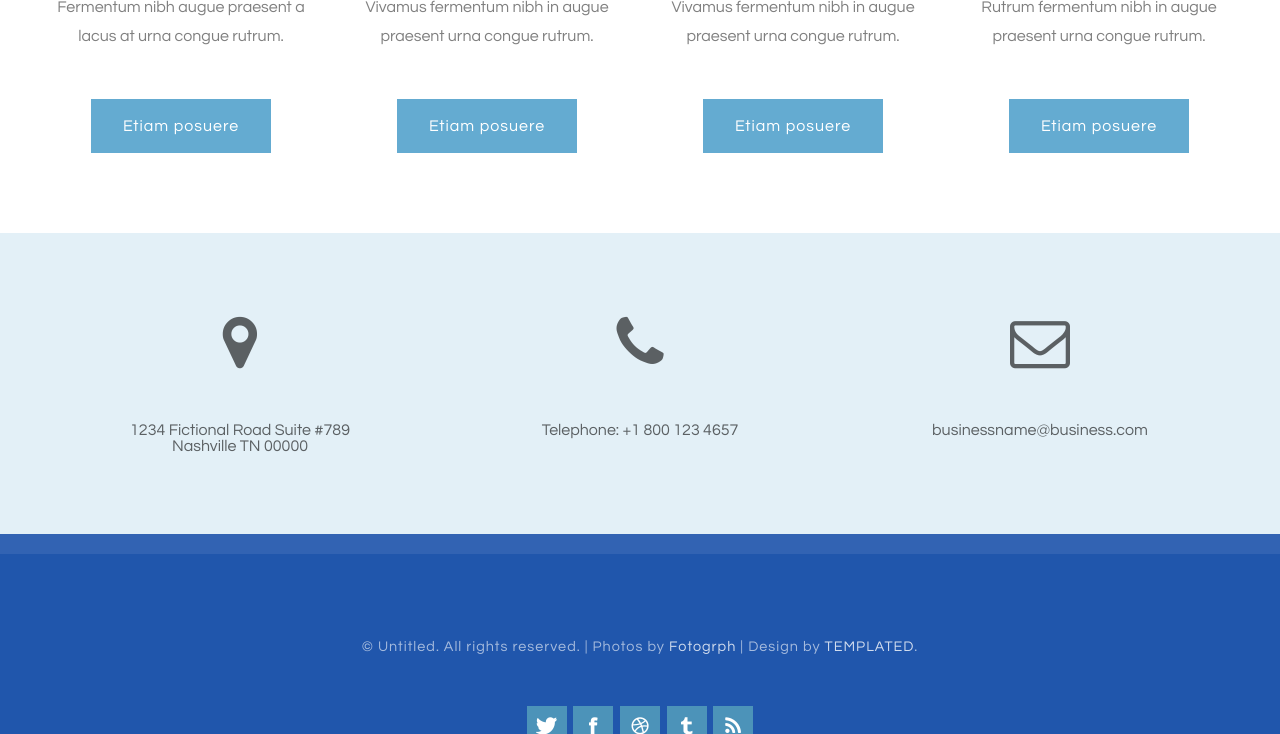
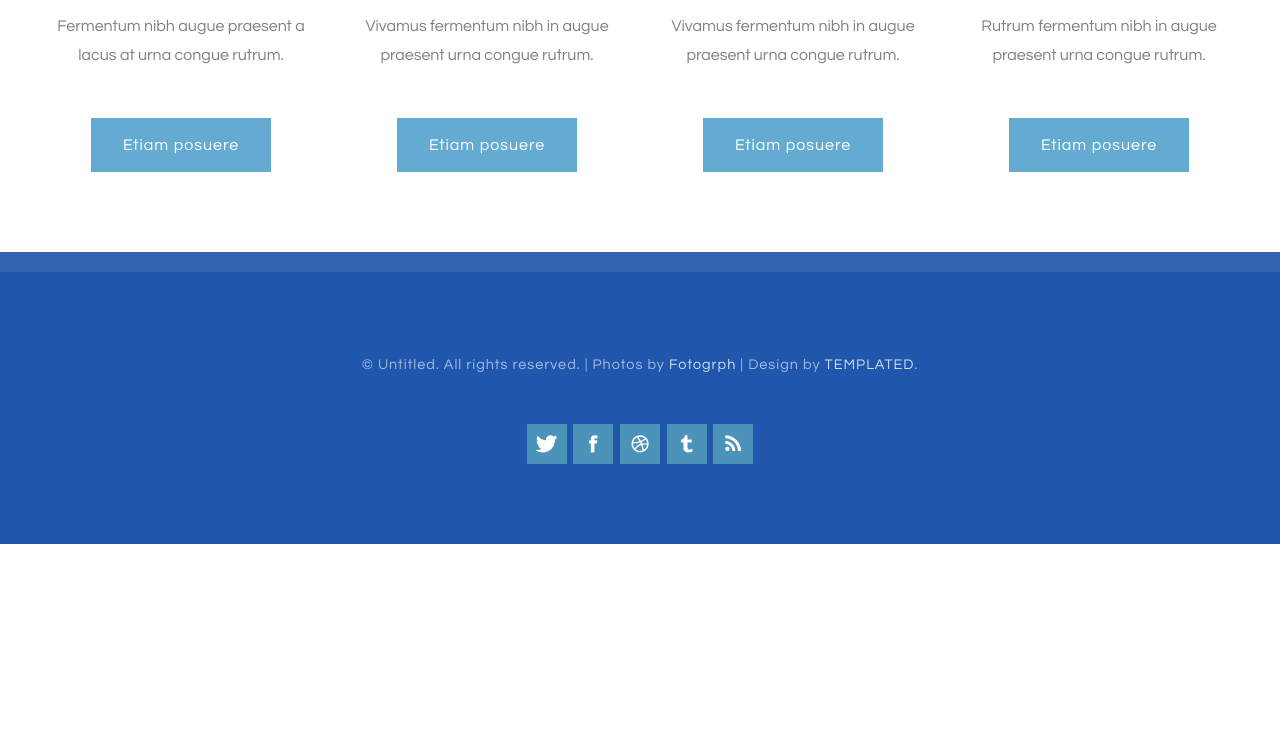
Before and after one commit to gsdhaval/test, a PHP site: page / in a window 1280 px wide. Shown: the part 1913-2647 px from the top of the page. After the commit the page ends 2457 px from the top, so only its background shows below. Run offline with PHP 8.4, Linux system fonts and the light colour scheme.

Commit message:
Change in index page

```diff
--- a/default.css
+++ b/default.css
@@ -752,3 +752,8 @@
 		text-align: center;
 		color: #FFFFFF;
 	}
+
+	.wc-head
+	{
+		color: white;
+	}
--- a/index.html
+++ b/index.html
@@ -27,8 +27,10 @@ Released   : 20140322
 <div id="header-wrapper">
 	<div id="header" class="container">
 		<div id="logo">
-			<!-- <span class="icon icon-cog"></span> -->
-			<h1><a href="#">Experince The World Adventure</a></h1>
+			<!-- <span class="icon icon-cog"></span>
+			<h1><a href="#">Experince The World Adventure</a></h1>-->
+			<h3 class="wc-head">Welcome to the</h3>
+			<h1 class="wc-head">World of the Design</h1>
 		</div>
 		<div id="menu">
 			<ul>
@@ -98,25 +100,6 @@ Released   : 20140322
 		</div>
 	</div>
 </div>
-<div id="footer">
-	<div class="container">
-		<div class="fbox1">
-		<span class="icon icon-map-marker"></span>
-			<span>1234 Fictional Road Suite #789
-			<br />Nashville TN 00000</span>
-		</div>
-		<div class="fbox1">
-			<span class="icon icon-phone"></span>
-			<span>
-				Telephone: +1 800 123 4657
-			</span>
-		</div>
-		<div class="fbox1">
-			<span class="icon icon-envelope"></span>
-			<span>businessname@business.com</span>
-		</div>
-	</div>
-</div>
 <div id="copyright">
 	<p>&copy; Untitled. All rights reserved. | Photos by <a href="http://fotogrph.com/">Fotogrph</a> | Design by <a href="http://templated.co" rel="nofollow">TEMPLATED</a>.</p>
 	<ul class="contact">
```
Also changed, not shown: images/all_products.jpg (added).
